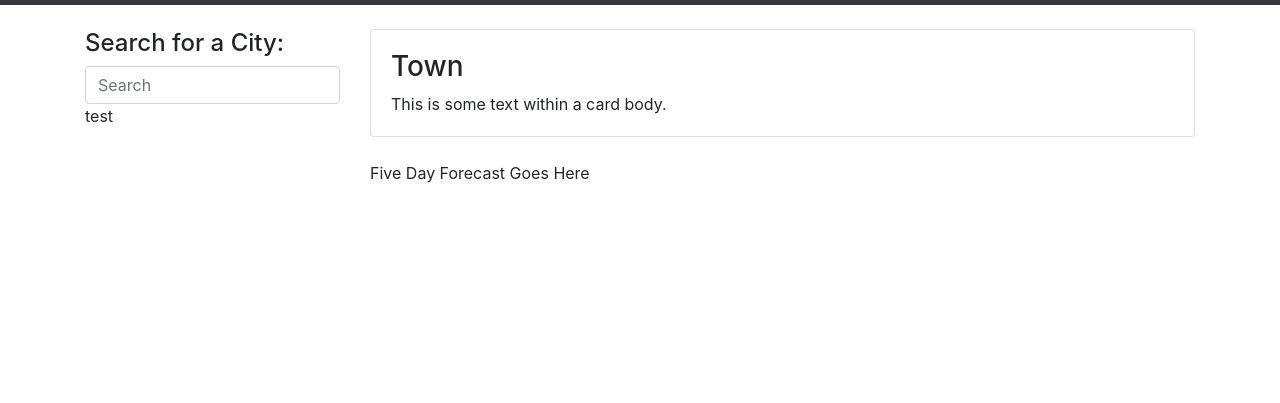
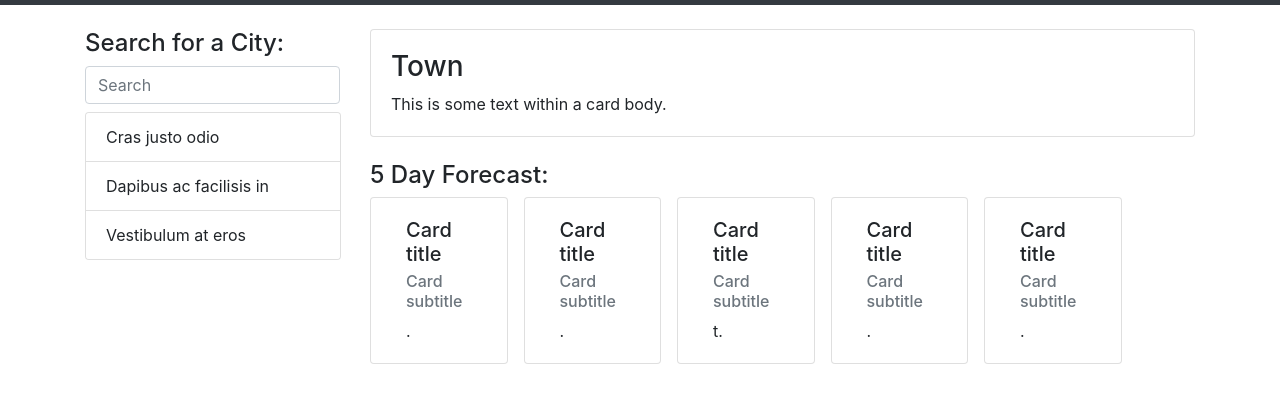
Before and after one commit to ktonner/Server_Side_APIs, a plain HTML site: page index.html in a window 1280 px wide. Shown: the part 51-454 px from the top of the page. Drawn offline with nearby package versions, Linux system fonts and the light colour scheme.

Commit message:
More CSS

```diff
--- a/index.html
+++ b/index.html
@@ -22,18 +22,68 @@
             <div class=col-md-3 id="side-bar">
                 <h4>Search for a City:</h4>
                 <input class="form-control" type="text" placeholder="Search" aria-label="Search">
-                <p>test</p>
+
+
+            <!--list-->
+            <div class="card mt-2" style="width: 16rem;">
+                <ul class="list-group list-group-flush">
+                  <li class="list-group-item">Cras justo odio</li>
+                  <li class="list-group-item">Dapibus ac facilisis in</li>
+                  <li class="list-group-item">Vestibulum at eros</li>
+                </ul>
             </div>
+              </div>
             <!--main card where the city info will be displayed-->
             <div class="col-md-9">
                 <div class="card">
-                <div class="card-body">
-                    <h3>Town</h3>
-                    This is some text within a card body.
-                </div>
+                    <div class="card-body">
+                        <h3>Town</h3>
+                        This is some text within a card body.
+                    </div>
                 </div>
                 <br>
-                <div class="five-day">Five Day Forecast Goes Here</div>
+                <div class="five-day">
+                    <h4>5 Day Forecast:</h4>
+                    <div class="card col-md-2 float-left" style="width: 18rem;">
+                        <div class="card-body">
+                            <h5 class="card-title">Card title</h5>
+                            <h6 class="card-subtitle mb-2 text-muted">Card subtitle</h6>
+                            <p class="card-text">.</p>
+                        </div>
+                    </div>
+
+                    <div class="card col-md-2 float-left ml-3" style="width: 18rem;">
+                        <div class="card-body">
+                            <h5 class="card-title">Card title</h5>
+                            <h6 class="card-subtitle mb-2 text-muted">Card subtitle</h6>
+                            <p class="card-text">.</p>
+                        </div>
+                    </div>
+
+                    <div class="card col-md-2 float-left ml-3" style="width: 18rem;">
+                        <div class="card-body">
+                            <h5 class="card-title">Card title</h5>
+                            <h6 class="card-subtitle mb-2 text-muted">Card subtitle</h6>
+                            <p class="card-text">t.</p>
+                        </div>
+                    </div>
+
+                    <div class="card col-md-2 float-left ml-3" style="width: 18rem;">
+                        <div class="card-body">
+                            <h5 class="card-title">Card title</h5>
+                            <h6 class="card-subtitle mb-2 text-muted">Card subtitle</h6>
+                            <p class="card-text">.</p>
+                        </div>
+                    </div>
+
+                    <div class="card col-md-2 float-left ml-3" style="width: 18rem;">
+                        <div class="card-body">
+                            <h5 class="card-title">Card title</h5>
+                            <h6 class="card-subtitle mb-2 text-muted">Card subtitle</h6>
+                            <p class="card-text">.</p>
+                        </div>
+                    </div>
+                </div>
             </div>
         </div>
     </div>
--- /dev/null
+++ b/script.js
@@ -0,0 +1 @@
+let apiKey = "9c77c2d5b00d3d1f3c69362296775802"
--- a/style.css
+++ b/style.css
@@ -1,3 +1,11 @@
 .col-md-3{
     background-color: gray;
 }
+
+.card{
+    margin: 3px;
+}
+
+.navbar-brand{
+    font-size: 50px;
+}
```
